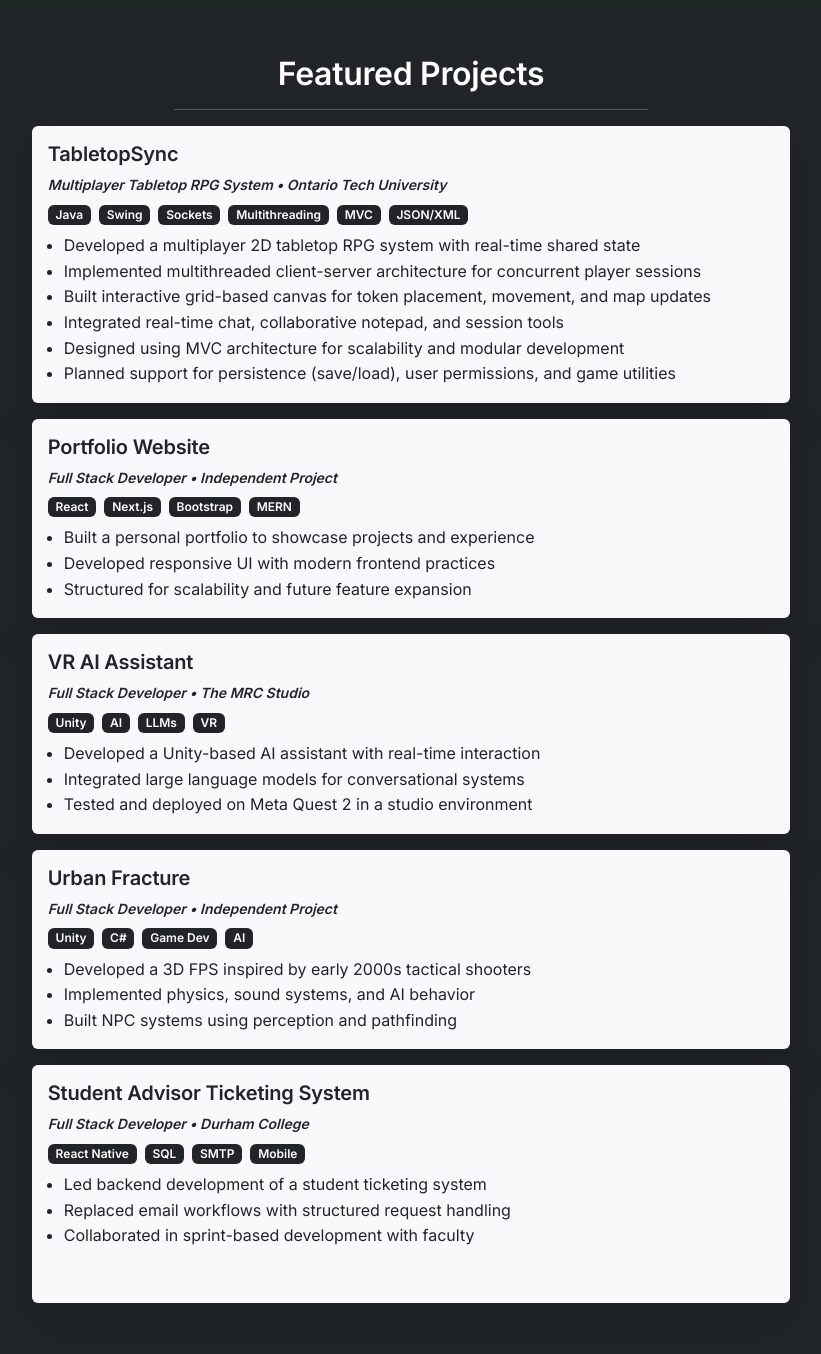
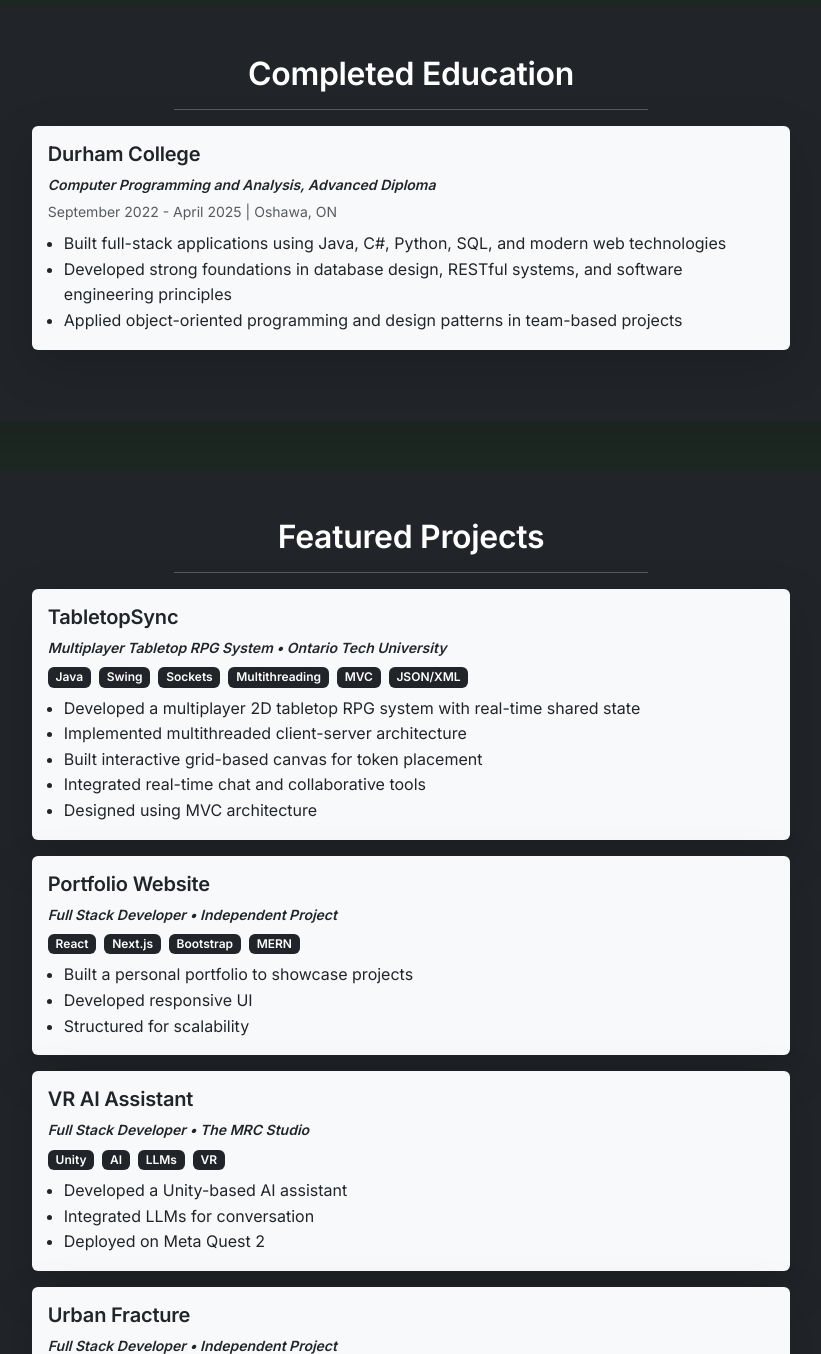
Before and after one commit to RamiyanGangatharan/Portfolio2025, a Next.js app in the folder client/: page / in a window 1280 px wide. Shown: the part 716-2070 px from the top of the page, without its empty margins (229-1050 px from the left). Built offline with nearby package versions, Linux system fonts and the light colour scheme.

Commit message:
added education

```diff
--- a/client/src/pages/index.js
+++ b/client/src/pages/index.js
@@ -10,19 +10,18 @@ import Link from "next/link";
 export default function Home() {
   return (
     <>
-      <Head><title>Rami&apos;s Portfolio</title></Head>
+      <Head>
+	      <title>Rami&apos;s Portfolio</title>
+      </Head>
       <Header />
       <main className="container px-3 px-md-5 d-flex flex-column align-items-center text-center">
         <div className="text-white bg-dark shadow-lg border-0 p-4 p-md-5 mb-4 mt-4 rounded w-100">
-
           <h2 className="fw-bold" style={{ fontSize: "clamp(1.8rem, 5vw, 3rem)" }}>
           I BUILD REAL SYSTEMS.
           </h2>
           <hr className="w-50 mx-auto opacity-25" />
-
           <p className="mt-3 fw-semibold text-uppercase text-white">Real-time • Full-stack • Multithreaded • Scalable</p>
           <p className="mt-4 text-white fw-bold fst-italic">Ramiyan Gangatharan</p>
-
           <div className="mt-4 d-flex flex-column flex-md-row justify-content-center gap-3 w-100">
             <Link href="/projects" className="btn btn-outline-light w-md-auto">
             View Projects
@@ -31,15 +30,13 @@ export default function Home() {
             View Resume
             </Link>
           </div>
-
           <p className="mt-5 text-white underline">Contact Me</p>
-
           <hr className="w-25 mx-auto opacity-50" />
-
           <div className="d-flex justify-content-center gap-4 mt-4 mb-4 fs-3 fs-md-1">
             <a
               href="mailto:ramiyan2185@gmail.com"
-              className="text-white icon-hover"><FontAwesomeIcon icon={faEnvelope} size="2x"/>
+              className="text-white icon-hover">
+              <FontAwesomeIcon icon={faEnvelope} size="2x"/>
             </a>
             <a href="https://www.linkedin.com/in/ramiyan/" target="_blank" rel="noopener noreferrer" className="text-white icon-hover">
               <FontAwesomeIcon icon={faLinkedin} size="2x"/>
@@ -50,23 +47,45 @@ export default function Home() {
           </div>
           <p className="mt-4 text-white-50 lead">Open to Opportunities</p>
         </div>
+        <div className="text-white bg-dark shadow-lg border-0 p-4 p-md-5 mb-4 mt-4 rounded w-100">
+          <h2 className="fw-bold fs-2 fs-md-1">Completed Education</h2>
+          <hr className="w-50 mx-auto opacity-25" />
+
+          <div className="card bg-light border-0 shadow-lg mb-4 mt-3">
+          <div className="card-body text-start">
+            <h3 className="text-dark fw-bold fs-5 fs-md-3">
+              Durham College
+            </h3>
+
+            <p className="text-dark fw-semibold fst-italic small mb-1">
+              Computer Programming and Analysis, Advanced Diploma
+            </p>
+
+            <p className="text-muted small mb-2">
+              September 2022 - April 2025 | Oshawa, ON
+            </p>
+
+            <ul className="ps-3 text-dark mb-0">
+              <li>Built full-stack applications using Java, C#, Python, SQL, and modern web technologies</li>
+              <li>Developed strong foundations in database design, RESTful systems, and software engineering principles</li>
+              <li>Applied object-oriented programming and design patterns in team-based projects</li>
+            </ul>
+          </div>
+        </div>
+        </div>
+
 
         {/* PROJECTS SECTION */}
         <div className="text-white bg-dark shadow-lg border-0 p-4 p-md-5 mb-4 mt-4 rounded w-100">
           <h2 className="fw-bold fs-2 fs-md-1">Featured Projects</h2>
           <hr className="w-50 mx-auto opacity-25" />
-
+          {/* TabletopSync */}
           <div className="card bg-light border-0 shadow-lg mb-3 mt-3">
             <div className="card-body text-start">
-
-          <h3 className="text-dark fw-bold fs-5 fs-md-3">
-            TabletopSync
-          </h3>
-
+              <h3 className="text-dark fw-bold fs-5 fs-md-3">TabletopSync</h3>
               <p className="text-dark fw-semibold fst-italic small mb-2">
                 Multiplayer Tabletop RPG System • Ontario Tech University
               </p>
-
               <div className="mb-2 d-flex flex-wrap gap-2">
                 <span className="badge bg-dark">Java</span>
                 <span className="badge bg-dark">Swing</span>
@@ -75,153 +94,119 @@ export default function Home() {
                 <span className="badge bg-dark">MVC</span>
                 <span className="badge bg-dark">JSON/XML</span>
               </div>
-
               <ul className="ps-3 text-dark mb-0">
                 <li>Developed a multiplayer 2D tabletop RPG system with real-time shared state</li>
-            <li>Implemented multithreaded client-server architecture for concurrent player sessions</li>
-            <li>Built interactive grid-based canvas for token placement, movement, and map updates</li>
-            <li>Integrated real-time chat, collaborative notepad, and session tools</li>
-            <li>Designed using MVC architecture for scalability and modular development</li>
-            <li>Planned support for persistence (save/load), user permissions, and game utilities</li>
+                <li>Implemented multithreaded client-server architecture</li>
+                <li>Built interactive grid-based canvas for token placement</li>
+                <li>Integrated real-time chat and collaborative tools</li>
+                <li>Designed using MVC architecture</li>
               </ul>
-
             </div>
           </div>
-
+          {/* Portfolio Website */}
           <div className="card bg-light border-0 shadow-lg mb-3 mt-3">
             <div className="card-body text-start">
-
-            <h3 className="text-dark fw-bold fs-5 fs-md-3">
-              Portfolio Website
-            </h3>
-
+              <h3 className="text-dark fw-bold fs-5 fs-md-3">Portfolio Website</h3>
               <p className="text-dark fw-semibold fst-italic small mb-2">
                 Full Stack Developer • Independent Project
               </p>
-
               <div className="mb-2 d-flex flex-wrap gap-2">
                 <span className="badge bg-dark">React</span>
                 <span className="badge bg-dark">Next.js</span>
                 <span className="badge bg-dark">Bootstrap</span>
                 <span className="badge bg-dark">MERN</span>
               </div>
-
               <ul className="ps-3 text-dark mb-0">
-              <li>Built a personal portfolio to showcase projects and experience</li>
-              <li>Developed responsive UI with modern frontend practices</li>
-              <li>Structured for scalability and future feature expansion</li>
+                <li>Built a personal portfolio to showcase projects</li>
+                <li>Developed responsive UI</li>
+                <li>Structured for scalability</li>
               </ul>
-
             </div>
           </div>
-
           {/* VR AI Assistant */}
           <div className="card bg-light border-0 shadow-lg mb-3 mt-3">
             <div className="card-body text-start">
-
-            <h3 className="text-dark fw-bold fs-5 fs-md-3">
-              VR AI Assistant
-            </h3>
-
+              <h3 className="text-dark fw-bold fs-5 fs-md-3">VR AI Assistant</h3>
               <p className="text-dark fw-semibold fst-italic small mb-2">
                 Full Stack Developer • The MRC Studio
               </p>
-
               <div className="mb-2 d-flex flex-wrap gap-2">
                 <span className="badge bg-dark">Unity</span>
                 <span className="badge bg-dark">AI</span>
                 <span className="badge bg-dark">LLMs</span>
                 <span className="badge bg-dark">VR</span>
               </div>
-
               <ul className="ps-3 text-dark mb-0">
-              <li>Developed a Unity-based AI assistant with real-time interaction</li>
-              <li>Integrated large language models for conversational systems</li>
-              <li>Tested and deployed on Meta Quest 2 in a studio environment</li>
+                <li>Developed a Unity-based AI assistant</li>
+                <li>Integrated LLMs for conversation</li>
+                <li>Deployed on Meta Quest 2</li>
               </ul>
-
             </div>
           </div>
-
           {/* Urban Fracture */}
           <div className="card bg-light border-0 shadow-lg mb-3 mt-3">
             <div className="card-body text-start">
-
-            <h3 className="text-dark fw-bold fs-5 fs-md-3">
-              Urban Fracture
-            </h3>
-
+              <h3 className="text-dark fw-bold fs-5 fs-md-3">Urban Fracture</h3>
               <p className="text-dark fw-semibold fst-italic small mb-2">
                 Full Stack Developer • Independent Project
               </p>
-
               <div className="mb-2 d-flex flex-wrap gap-2">
                 <span className="badge bg-dark">Unity</span>
                 <span className="badge bg-dark">C#</span>
                 <span className="badge bg-dark">Game Dev</span>
                 <span className="badge bg-dark">AI</span>
               </div>
-
               <ul className="ps-3 text-dark mb-0">
-              <li>Developed a 3D FPS inspired by early 2000s tactical shooters</li>
-              <li>Implemented physics, sound systems, and AI behavior</li>
-              <li>Built NPC systems using perception and pathfinding</li>
+                <li>Developed a 3D FPS</li>
+                <li>Implemented physics and AI</li>
+                <li>Built NPC systems</li>
               </ul>
-
             </div>
           </div>
-
-        {/* Student Advisor Ticketing System */}
+          {/* Student Advisor System */}
           <div className="card bg-light border-0 shadow-lg mb-3 mt-3">
             <div className="card-body text-start">
-
               <h3 className="text-dark fw-bold fs-5 fs-md-3">
                 Student Advisor Ticketing System
               </h3>
-
               <p className="text-dark fw-semibold fst-italic small mb-2">
                 Full Stack Developer • Durham College
               </p>
-
               <div className="mb-2 d-flex flex-wrap gap-2">
                 <span className="badge bg-dark">React Native</span>
                 <span className="badge bg-dark">SQL</span>
                 <span className="badge bg-dark">SMTP</span>
                 <span className="badge bg-dark">Mobile</span>
               </div>
+              <ul className="ps-3 text-dark mb-3">
+                <li>Built backend for ticketing system</li>
+                <li>Replaced email workflows</li>
+                <li>Worked in sprint cycles</li>
+              </ul>
 
-            <ul className="ps-3 text-dark mb-0">
-              <li>Led backend development of a student ticketing system</li>
-              <li>Replaced email workflows with structured request handling</li>
-              <li>Collaborated in sprint-based development with faculty</li>
-            </ul>
-<Link href="/projects" className="btn btn-outline-light w-md-auto">
+            </div>
+
+          </div>
+          <Link href="/projects" className="btn btn-outline-light w-md-auto mt-3">
               View Projects
               </Link>
+
         </div>
-        </div>
-        </div>
-
         <div className="text-white bg-dark shadow-lg border-0 p-4 p-md-5 mb-4 mt-4 rounded w-100">
           <h2 className="fw-bold fs-2 fs-md-1">Experience</h2>
           <hr className="w-50 mx-auto opacity-25" />
-
           {/* MRCS */}
           <div className="card bg-light border-0 shadow-lg mb-3 mt-3">
             <div className="card-body text-start">
-
               <h3 className="text-dark fw-bold fs-5 fs-md-3">
                 The Mixed Reality Capture Studio
               </h3>
-
               <p className="text-dark fw-semibold fst-italic small mb-1">
                 Research Assistant: Designer & Developer Intern
               </p>
-
               <p className="text-muted small mb-2">
                 April - May 2025 | Durham College | in-person at The MRC Studio
               </p>
-
               <ul className="ps-3 text-dark mb-0">
                 <li>
                   Developed a Unity-based AI assistant using local LLMs
@@ -231,7 +216,6 @@ export default function Home() {
                     <li>Prototyped conversational systems for VR/XR</li>
                   </ul>
                 </li>
-
                 <li className="mt-2">
                   Built a Souls-like 3D game
                   <ul className="ps-3">
@@ -241,75 +225,57 @@ export default function Home() {
                   </ul>
                 </li>
               </ul>
-
             </div>
           </div>
-
           {/* Freelance */}
           <div className="card bg-light border-0 shadow-lg mb-3 mt-3">
             <div className="card-body text-start">
-
               <h3 className="text-dark fw-bold fs-5 fs-md-3">
                 Freelance Software Consultant
               </h3>
-
               <p className="text-muted small mb-2">
                 January 2023 - Present | Hybrid
               </p>
-
               <ul className="ps-3 text-dark mb-2">
                 <li>Provided code reviews and software architecture guidance</li>
                 <li>Improved performance, structure, and maintainability</li>
               </ul>
-
               <p className="fw-semibold text-dark mb-1">Notable Projects</p>
               <ul className="ps-3 text-dark mb-0">
                 <li>FILMASH – Indie movie discovery app</li>
                 <li>KIBATI Auto Shop – E-commerce storefront</li>
               </ul>
-
             </div>
           </div>
-
           {/* Tutor */}
           <div className="card bg-light border-0 shadow-lg mb-3 mt-3">
             <div className="card-body text-start">
-
               <h3 className="text-dark fw-bold fs-5 fs-md-3">
                 Programming Tutor
               </h3>
-
               <p className="text-dark fw-semibold fst-italic small mb-1">
                 Private Tutor
               </p>
-
               <p className="text-muted small mb-2">
                 September 2023 - April 2025 | Hybrid
               </p>
-
               <ul className="ps-3 text-dark mb-0">
                 <li>Taught C#, Java, Python, SQL, and web development</li>
                 <li>Adapted lessons to individual learning styles</li>
                 <li>Strengthened students’ problem-solving skills</li>
               </ul>
-
             </div>
           </div>
-
           {/* Tim Hortons */}
           <div className="card bg-light border-0 shadow-lg mb-3 mt-3">
             <div className="card-body text-start">
-
               <h3 className="text-dark fw-bold fs-5 fs-md-3">
                 Tim Hortons
               </h3>
-
               <p className="text-muted small mb-2">
                 November 2021 - Present | Various Locations
               </p>
-
               <ul className="ps-3 text-dark mb-0">
-
                 <li>
                   <strong>Shift Supervisor</strong>
                   <ul className="ps-3">
@@ -318,7 +284,6 @@ export default function Home() {
                     <li>Handled cash and inventory</li>
                   </ul>
                 </li>
-
                 <li className="mt-2">
                   <strong>Team Lead</strong>
                   <ul className="ps-3">
@@ -326,7 +291,6 @@ export default function Home() {
                     <li>Supported daily operations</li>
                   </ul>
                 </li>
-
                 <li className="mt-2">
                   <strong>Team Member</strong>
                   <ul className="ps-3">
@@ -334,12 +298,9 @@ export default function Home() {
                     <li>Maintained quality and efficiency</li>
                   </ul>
                 </li>
-
               </ul>
-
             </div>
           </div>
-
         </div>
       </main>
       <Footer />
```
Lines whose indentation alone changed are shown as unchanged.
